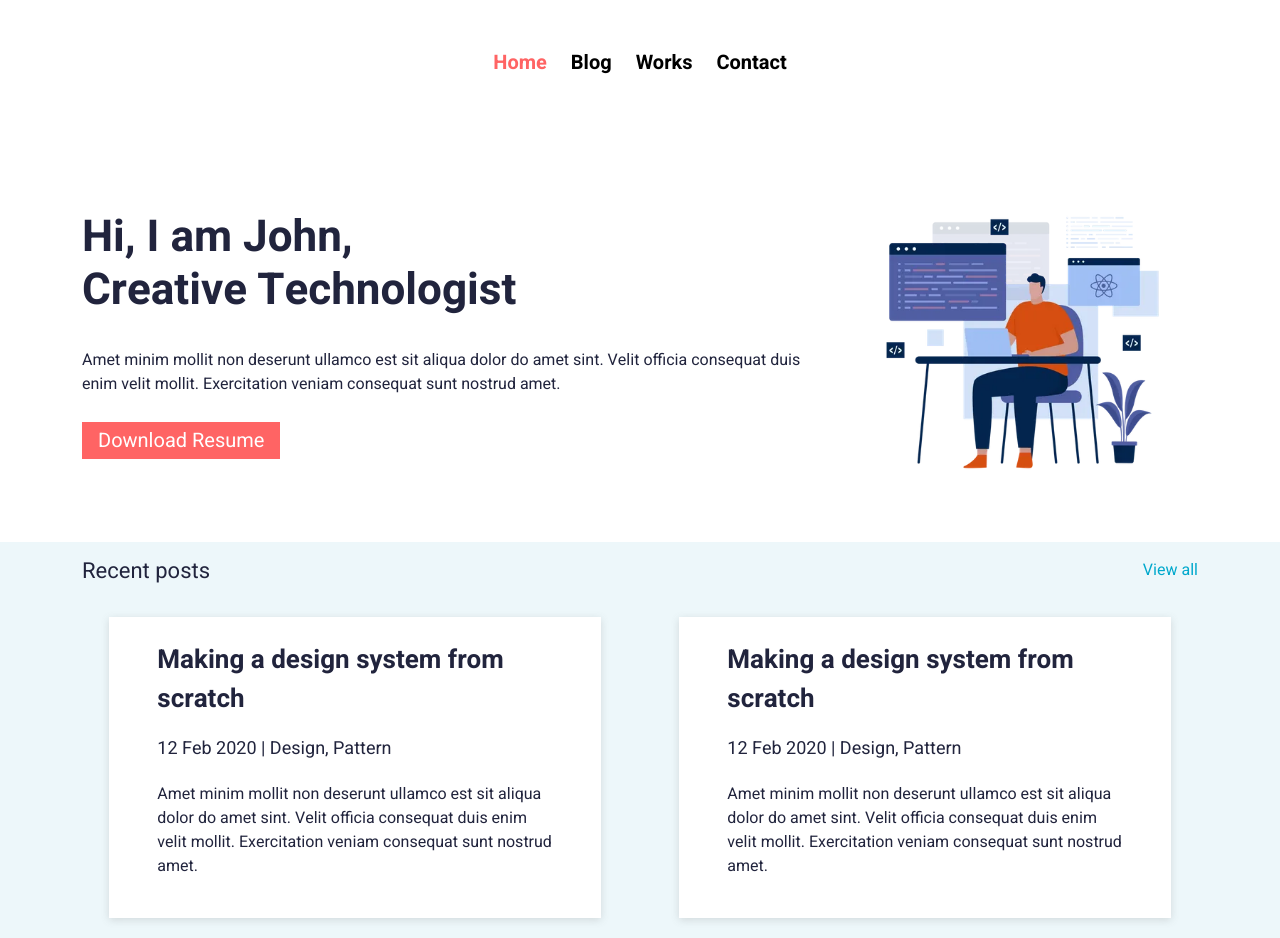
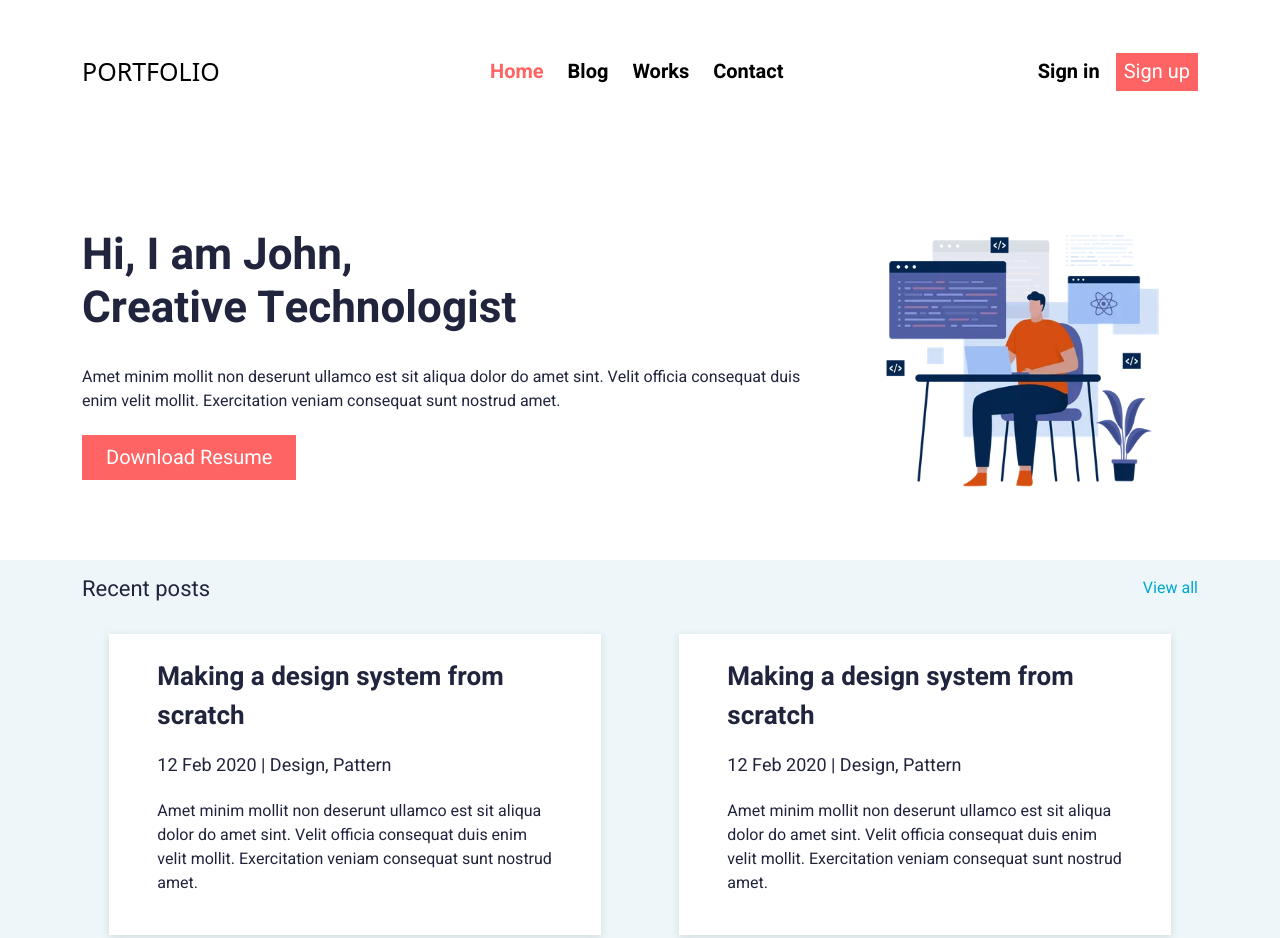
Before and after one commit to abdum0min/my_portifolio, a plain HTML site: page index.html in a window 1280 px wide. Shown: the top 938 px of the page. Drawn offline with Linux system fonts and the light colour scheme.

Commit message:
sign in sign up button added

```diff
--- a/assets/main/css/style.css
+++ b/assets/main/css/style.css
@@ -289,7 +289,7 @@
         flex-direction: column-reverse;
       }
     }
-  @media screen and (max-width:500px) {
+  @media screen and (max-width:800px) {
     .container2{
       width: 90%;
     }
--- a/index.html
+++ b/index.html
@@ -13,7 +13,8 @@
     <nav class="navbar navbar-expand-lg   nv  py-md-5 py-3 ">
       <div class="container">
           <div class="nv-wrapper d-flex align-items-center justify-content-between  w-100 ">
-              <div class="div1 d-flex align-items-center justify-content-center w-100 ">
+              <div class="div1 d-flex align-items-center justify-content-between w-100 ">
+                  <a style="font-size: 25px;" class="navbar-brand" href="#">PORTFOLIO</a>
                   <ul class="align-items-center list-unstyled m-0 justify-content-end  gap-4 d-flex ul-none ">
                       <li class="nav-item">
                         <a class="nav-link item activ" aria-current="page" href="./index.html">Home</a>
@@ -28,6 +29,10 @@
                         <a class="nav-link item" href="./contact.html">Contact</a>
                       </li>
                     </ul>
+                    <div class="d-flex align-items-center gap-3 ul-none">
+                        <a class="nav-link item" href="#">Sign in</a>
+                        <a class="h-a py-1 px-2 " href="#">Sign up</a>
+                    </div>
               </div>
               <img class="menu" src="./assets/main/img/menu.svg" alt="">
           </div>
@@ -44,7 +49,7 @@
                 <div class="heading col-lg-8 col-md-12 d-flex flex-column  justify-content-center">
                     <h1 style="margin-bottom: 30px;" class="h-h1">Hi, I am John, <br>Creative Technologist</h1>
                     <p style="margin-bottom: 30px;" class="h-p">Amet minim mollit non deserunt ullamco est sit aliqua dolor do amet  sint. Velit officia consequat duis enim velit mollit. Exercitation veniam consequat sunt nostrud amet.</p>
-                    <div class="h-a-div"><a style="margin-bottom: 30px;" class="h-a py-1 px-3 " href="./resume/resume.pdf" >Download Resume</a></div>
+                    <div class="h-a-div"><a style="margin-bottom: 30px;" class="h-a py-2 px-4 " href="./resume/resume.pdf" >Download Resume</a></div>
                 </div>
                 <div class="h-img d-flex justify-content-center  col-lg-4 col-md-12">
                     <img style="width: 90%;height: auto;" src="./assets/main/img/6109661.webp" alt="">
@@ -183,7 +188,11 @@
                   <li class="nav-item">
                     <a class="nav-link item"  href="./contact.html">Contact</a>
                   </li>
-                  </ul>
+                </ul>
+                <div class="d-flex align-items-center gap-3 ">
+                  <a class="nav-link item" href="#">Sign in</a>
+                  <a class="h-a py-1 px-2 " href="#">Sign up</a>
+              </div>
             </div>
         </div>
     </div>
```
